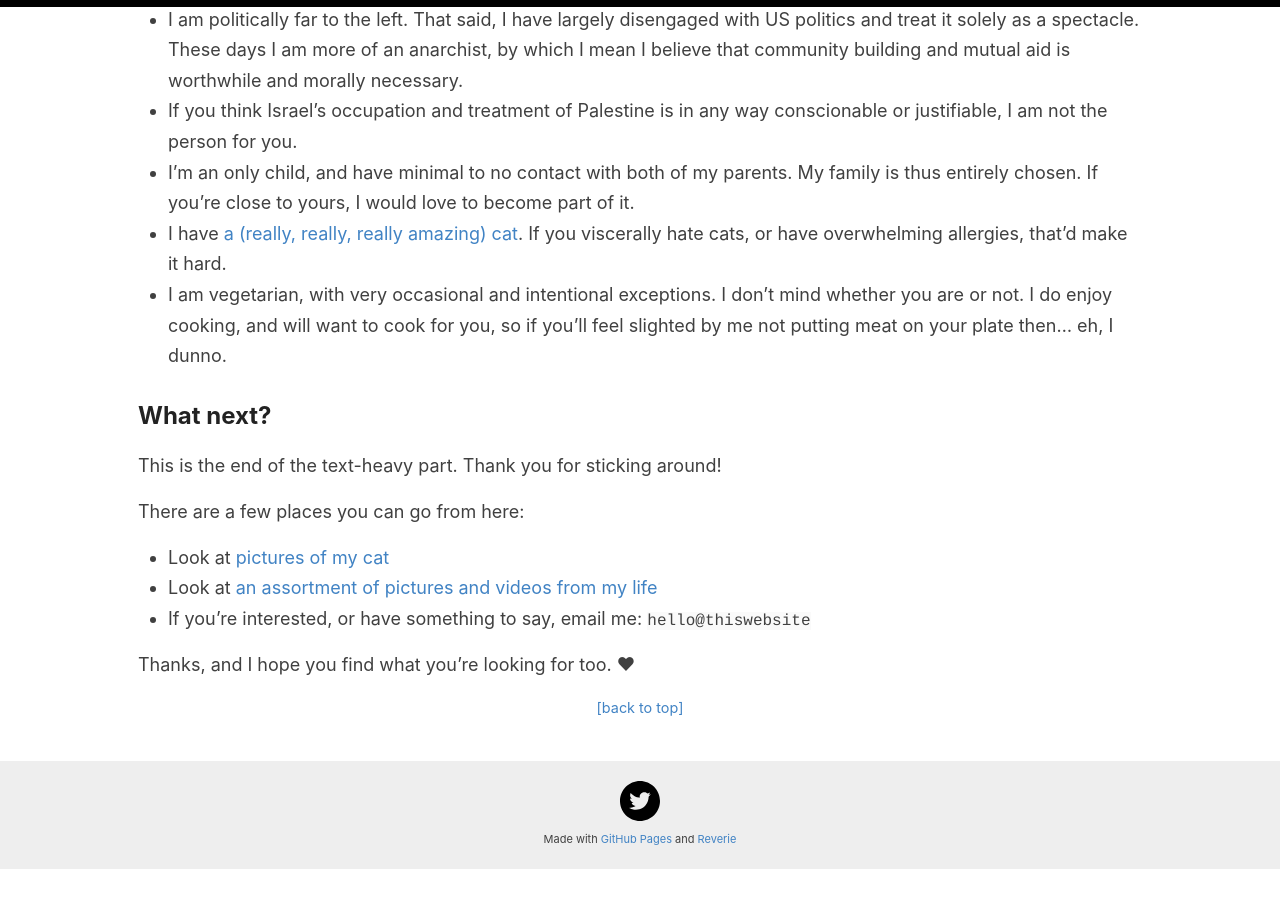
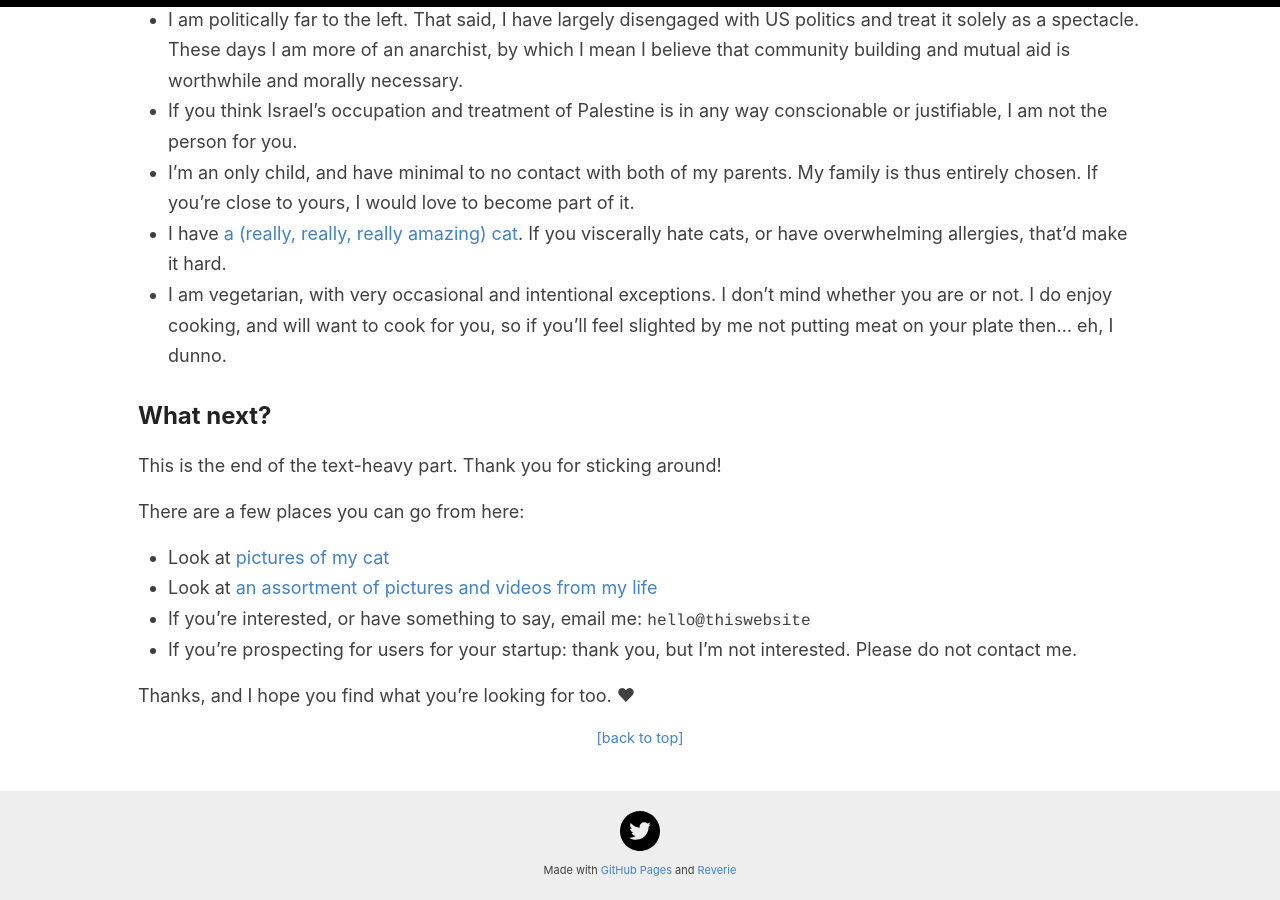
Before and after one commit to helgridly/love, a Jekyll site: the page built from index.md, in a window 1280 px wide and 900 px high, scrolled down 3239 px. Built offline with Jekyll 4.4.1, drawn with Linux system fonts in a browser that asks for light colours; before the commit the page ends 4108 px from its top, so only the background shows below that.

Commit message:
tell startups to go away

```diff
--- a/index.md
+++ b/index.md
@@ -128,5 +128,6 @@ There are a few places you can go from here:
 * Look at [pictures of my cat](../cat)
 * Look at [an assortment of pictures and videos from my life](../moodboard)
 * If you're interested, or have something to say, email me: `hello@thiswebsite`
+* If you're prospecting for users for your startup: thank you, but I'm not interested. Please do not contact me.
 
 Thanks, and I hope you find what you're looking for too. ❤
```
